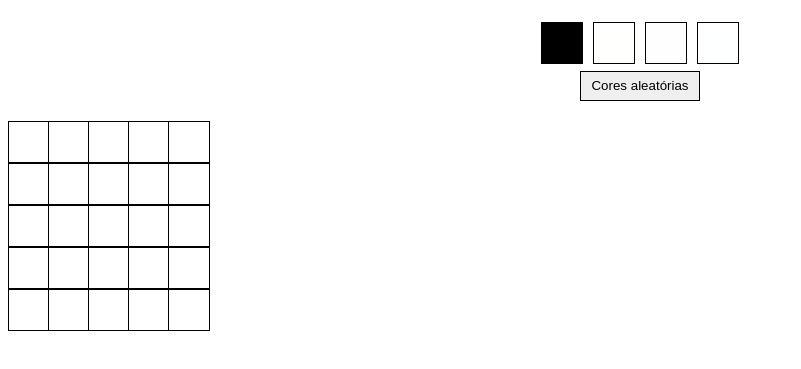
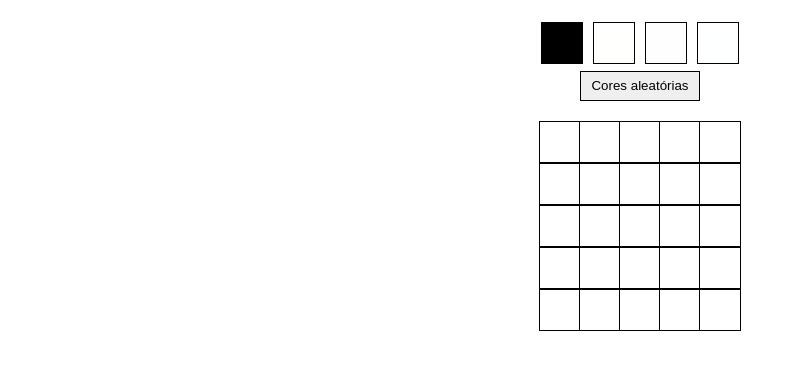
Before and after one commit to jenifermiranda/app-pixel-art, a website: page index.html in a window 1280 px wide. Shown: the part 61-430 px from the top of the page, without its empty margins (0-801 px from the left). Drawn offline with Linux system fonts and the light colour scheme.

Commit message:
requisito 10

```diff
--- a/script.js
+++ b/script.js
@@ -73,9 +73,16 @@ window.onload = () => {
         })
       }
 
+      //pinta quadrado
+      const quadrado = document.getElementsByClassName('pixel');
 
+      for (let index = 0; index < quadrado.length; index += 1) {
+        quadrado[index].addEventListener('click', (event) => {
+            const colorSelect = document.querySelector('.selected');
+                event.target.style.background = colorSelect.style.backgroundColor;
 
-
+        })
+      }
 
 
 }
--- a/style.css
+++ b/style.css
@@ -33,14 +33,15 @@ body {
 }
 
 #pixel-board {
-    align-items: center;
+  place-items: center;
   display: grid;
   grid-template-columns: repeat(5, 40px);
-
+  justify-content: center;
 
 }
 
 .pixel {
+
   width: 40px;
   height: 40px;
   border: solid black 1px;
```
Lines whose indentation alone changed are shown as unchanged.
